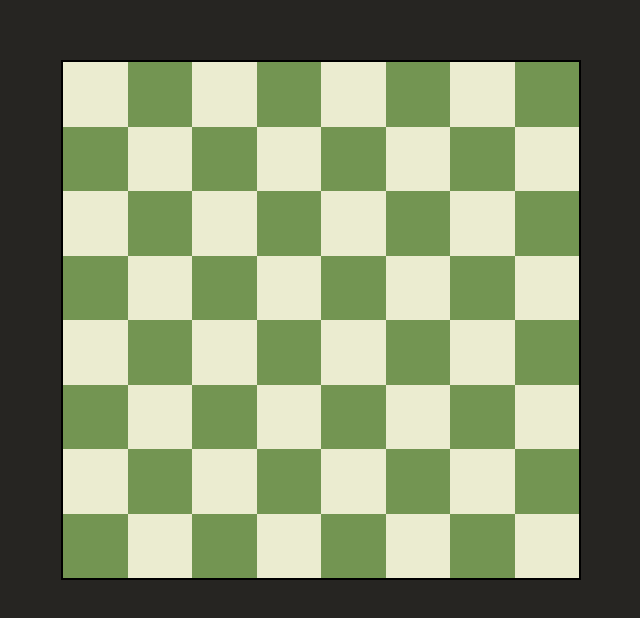
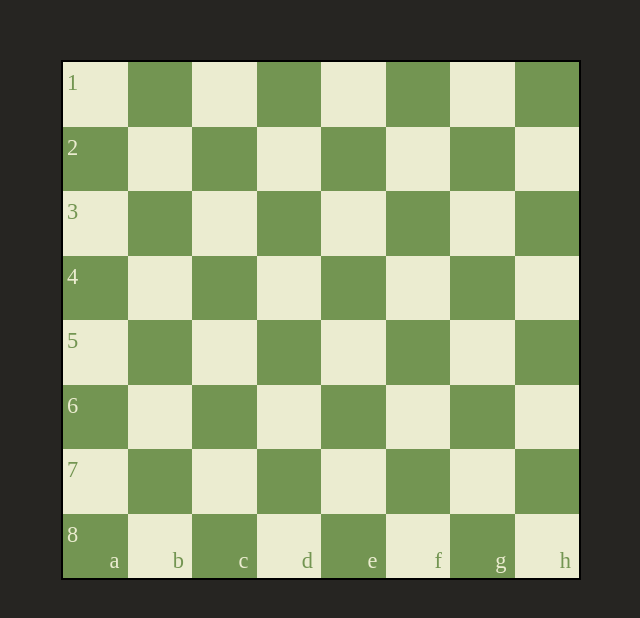
Before and after one commit to ckyever/how-does-the-knight-move, a website built with webpack: page src/template.html in a window 1280 px wide. Shown: the whole page, without its empty margins (319-959 px from the left). Built offline with nearby package versions, Linux system fonts and the light colour scheme.

Commit message:
Add coordinate labels to chessboard

```diff
--- a/src/index.js
+++ b/src/index.js
@@ -5,7 +5,9 @@ const chessboard = document.querySelector("#chessboard");
 const CHESSBOARD_SIZE = 8;
 
 // Ensure bottom left corner coordinates are (0,0)
+let rankNumber = 1;
 for (let y = CHESSBOARD_SIZE - 1; y >= 0; y--) {
+  let fileLetter = "`"; // The character just before "a"
   for (let x = 0; x < CHESSBOARD_SIZE; x++) {
     const square = document.createElement("div");
     square.classList = "square";
@@ -16,8 +18,25 @@ for (let y = CHESSBOARD_SIZE - 1; y >= 0; y--) {
       square.classList += " white";
     }
 
+    fileLetter = String.fromCharCode(fileLetter.charCodeAt(0) + 1);
     square.dataset.x = x;
     square.dataset.y = y;
+
+    // Only add board coordinates to the first file and first rank
+    if (y === 0) {
+      const fileLabel = document.createElement("span");
+      fileLabel.classList = "label file";
+      fileLabel.textContent = fileLetter;
+      square.appendChild(fileLabel);
+    }
+    if (x === 0) {
+      const rankLabel = document.createElement("span");
+      rankLabel.classList = "label rank";
+      rankLabel.textContent = rankNumber;
+      square.appendChild(rankLabel);
+    }
+
     chessboard.appendChild(square);
   }
+  rankNumber++;
 }
--- a/src/styles.css
+++ b/src/styles.css
@@ -95,12 +95,37 @@ body {
   height: 80vh;
 }
 
+.square {
+  position: relative;
+}
+
 .square.black {
   background-color: var(--black-square-color);
 }
 
+.square.black > .label {
+  color: var(--white-square-color);
+}
+
 .square.white {
   background-color: var(--white-square-color);
+}
+
+.square.white > .label {
+  color: var(--black-square-color);
+}
+
+.square > .label {
+  font-size: 1.4rem;
+  font-weight: 500;
+  padding: 4px;
+  position: absolute;
+}
+
+.square > .label.file {
+  padding: 0 8px;
+  bottom: 0;
+  right: 0;
 }
 
 #chessboard {
```
